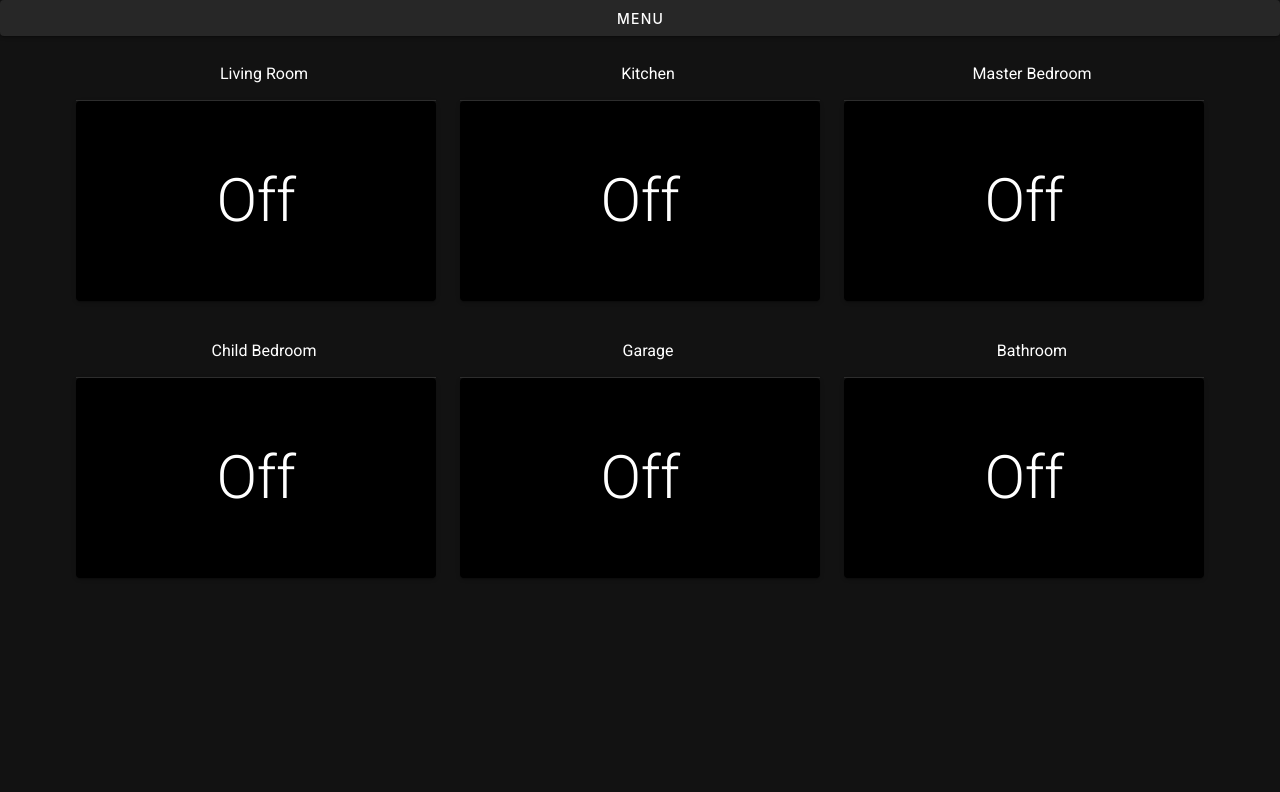
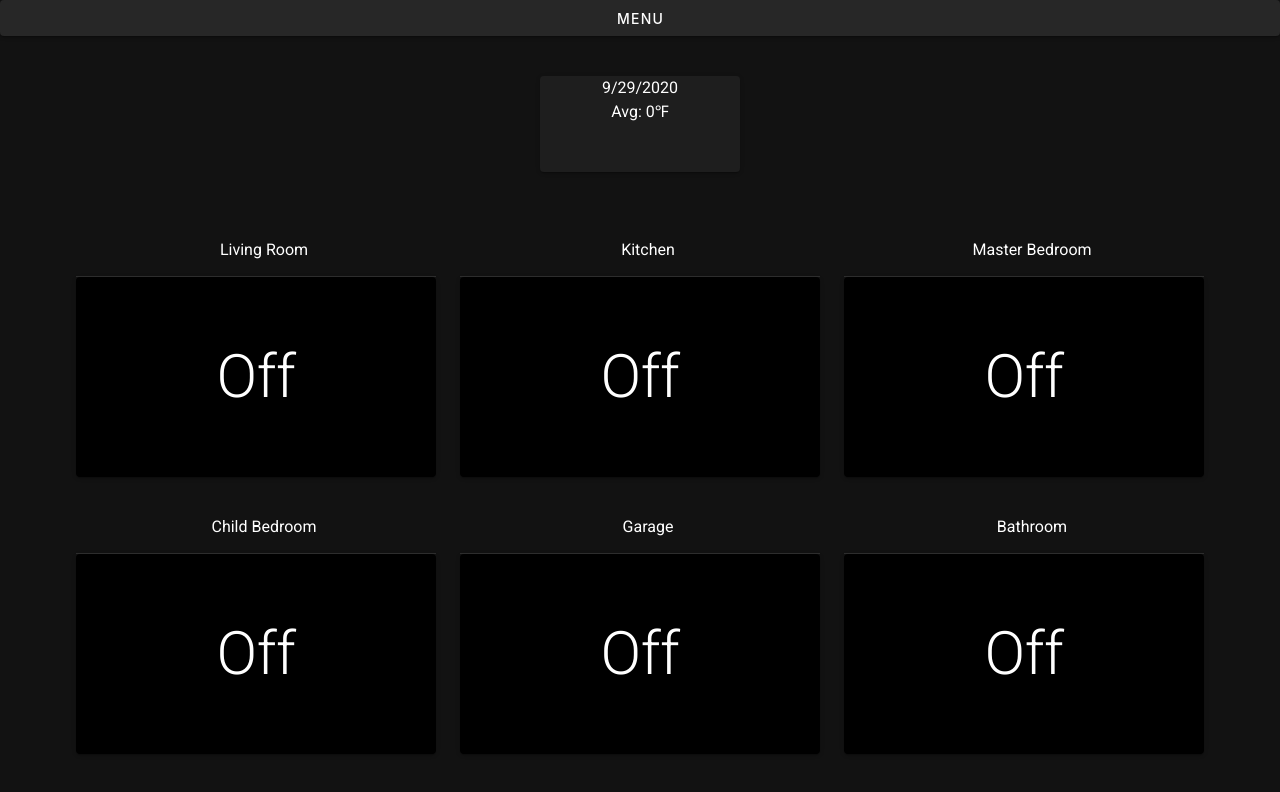
Before and after one commit to dwheele498/cs499smart_home, a Vue app in the folder smarthome/: page / in a window 1280 px wide. Shown: the top 792 px of the page. Built offline with nearby package versions, Linux system fonts and the light colour scheme; no server answers.

Commit message:
added thermostat back to home view with updated hourly model and view

```diff
--- a/smarthome/src/services/WeatherApi.ts
+++ b/smarthome/src/services/WeatherApi.ts
@@ -1,10 +1,11 @@
 import { Api,WeatherAPI } from "./api";
 import { WEATHER_STATS } from "../consts";
 import { WeatherModel } from "./models/WeatherModel";
+import { HourlyWeatherModel } from "./models/HourlyWeatherModel";
 
 class WeatherApi {
   getDay = (start: string, end: string) =>
-    WeatherAPI.get<WeatherModel>("/point/daily", {
+    WeatherAPI.get<HourlyWeatherModel>("/point/hourly", {
       params: {
         start,
         end,
--- a/smarthome/src/services/models.ts
+++ b/smarthome/src/services/models.ts
@@ -6,3 +6,4 @@ export * from './models/WeatherModel';
 export * from './models/WaterFuncModel';
 export * from './models/PowerModel';
 export * from './models/PowerFuncModel';
+export * from './models/HourlyWeatherModel';
--- /dev/null
+++ b/smarthome/src/services/models/HourlyWeatherModel.ts
@@ -0,0 +1,3 @@
+export interface HourlyWeatherModel{
+  temp:number,
+    }
--- a/smarthome/src/views/Home.vue
+++ b/smarthome/src/views/Home.vue
@@ -1,5 +1,6 @@
 <template>
   <v-item-group multiple>
+    <thermo></thermo>
     <v-container>
       <v-row>
         <v-col v-for="n in 6" :key="n" cols="12" md="4">
@@ -36,9 +37,11 @@
 <script lang="ts">
 import Vue from "vue";
 import { ROOMS } from "../consts";
+import ThermostatVue from './Thermostat.vue';
 export default Vue.extend({
   data: () => ({
     rooms: ROOMS,
   }),
+  components:{thermo: ThermostatVue}
 });
 </script>
--- a/smarthome/src/views/Thermostat.vue
+++ b/smarthome/src/views/Thermostat.vue
@@ -1,10 +1,10 @@
 <template>
-  <v-card class="mx-auto my-12" max-width="400">
-    <v-card-title>{{ date.toFormat("D") }}</v-card-title>
-    <v-card-text class="text-center"
-      ><h2>{{ temp }}&#8457;</h2></v-card-text
-    ></v-card
-  >
+  <v-card raised class="mx-auto my-10" max-width="200" height="6rem">
+    <h2 class="text-center">{{ date.toFormat("D") }}</h2>
+      <h2 class="mx-auto px-auto lime-text text-center">
+        Avg: {{ temp }}&#8457;
+      </h2>
+  </v-card>
 </template>
 
 <script lang="ts">
@@ -12,6 +12,7 @@ import Vue from "vue";
 import { weatherApi } from "../services/WeatherApi";
 import { API_KEY, WEATHER_STATS } from "../consts";
 import { DateTime } from "luxon";
+import { HourlyWeatherModel } from "services/models";
 export default Vue.extend({
   data: () => ({
     date: DateTime.local(),
@@ -21,15 +22,17 @@ export default Vue.extend({
     this.initialize();
   },
   methods: {
-    initialize(): void {
-      weatherApi.getDay(
-        this.date.toFormat("yyyy-LL-dd"),
-        this.date.toFormat("yyyy-LL-dd")
-      ).then((res: any) => {
-        this.temp = Number.parseInt(
-          (res.data.data[0].tavg * 1.8 + 32).toFixed(0)
-        );
-      });
+    async initialize(): Promise<void> {
+      await weatherApi
+        .getDay(
+          this.date.toFormat("yyyy-LL-dd"),
+          this.date.toFormat("yyyy-LL-dd")
+        )
+        .then((res: any) => {
+          this.temp = Number.parseInt(
+            (res.data.data[0].temp * 1.8 + 32).toFixed(0)
+          );
+        });
     },
   },
 });
```
